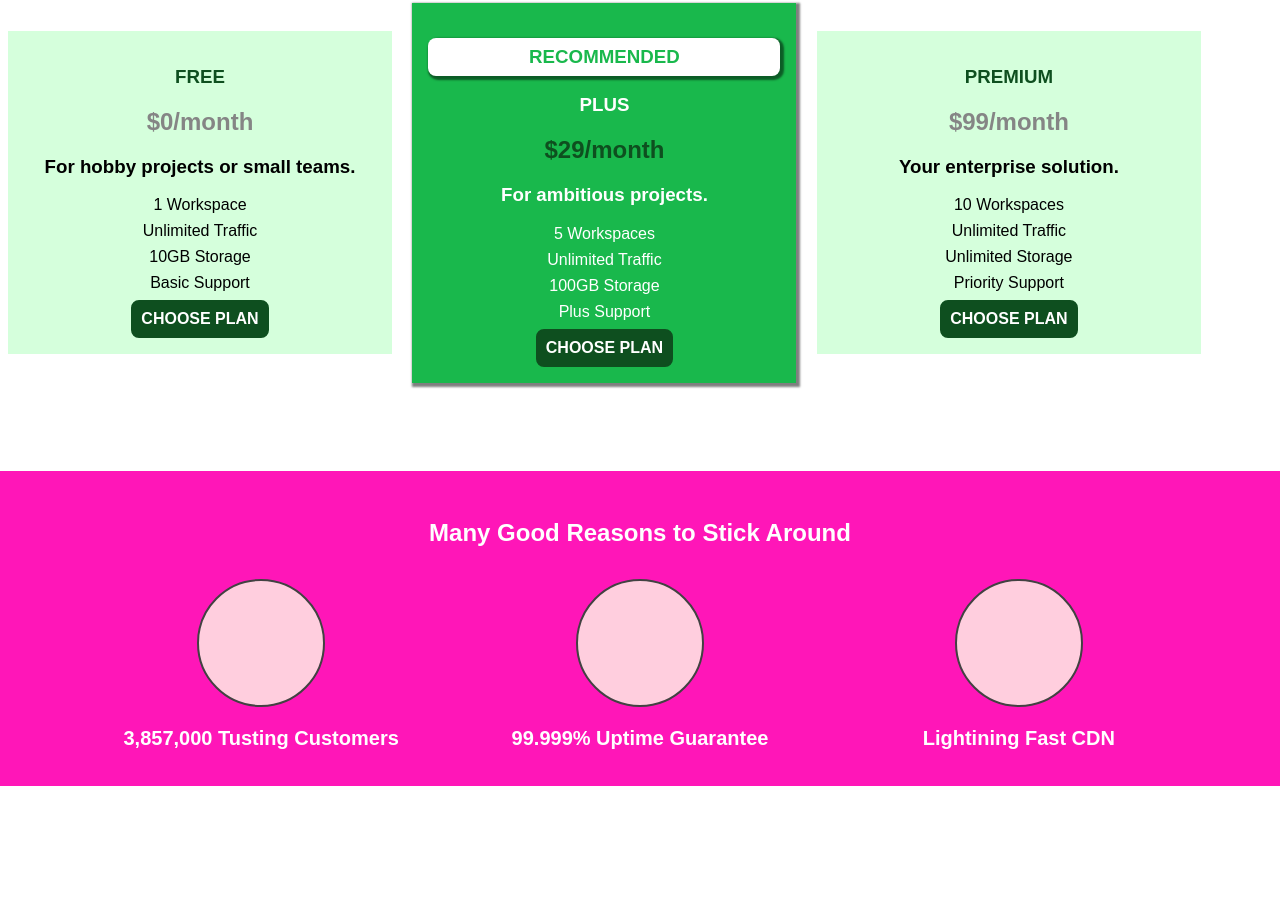
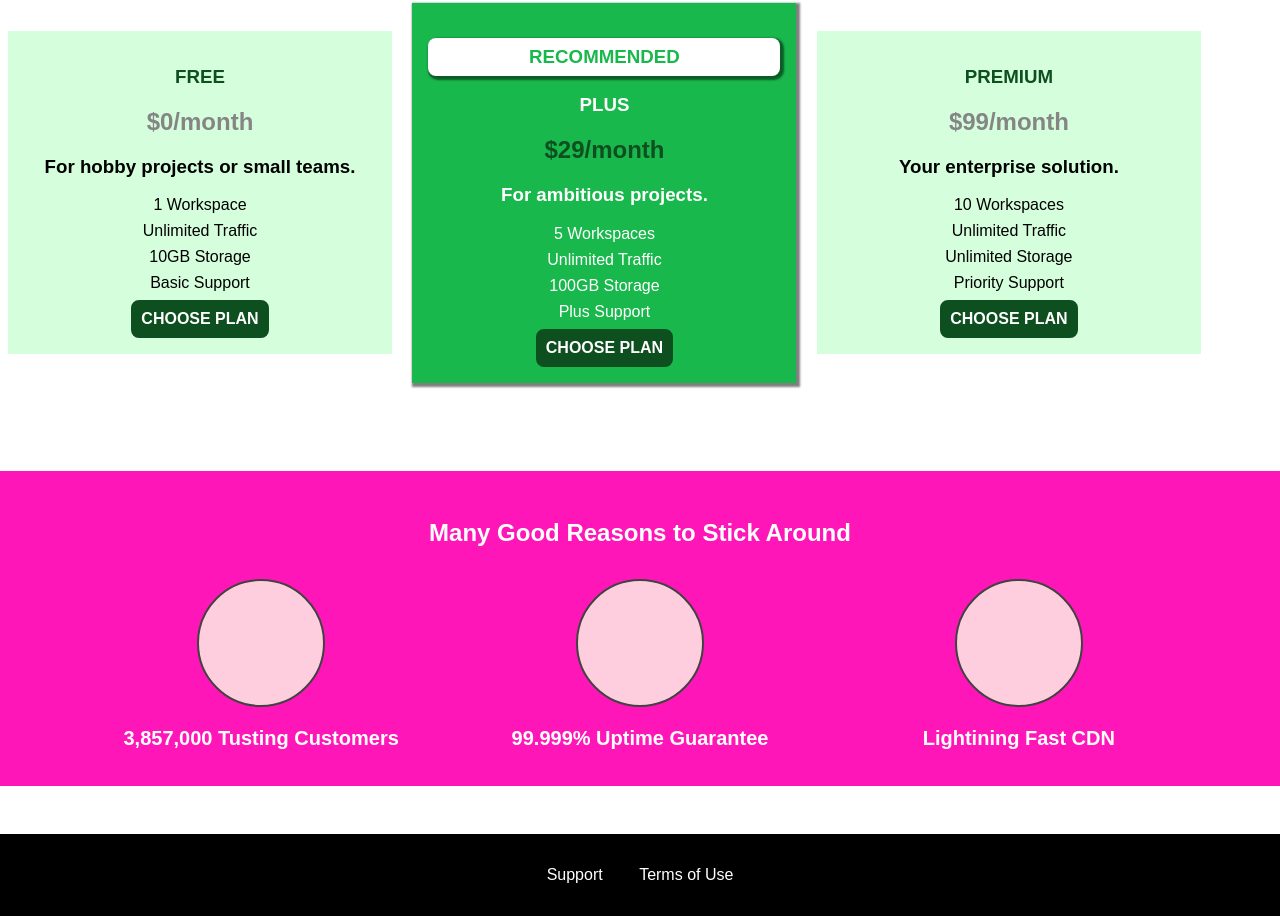
Before and after one commit to jmasone15/css-project-repo, a plain HTML site: page index.html in a window 1280 px wide. Shown: the part 643-1559 px from the top of the page. Before the commit the page ends 1429 px from the top, so only its background shows below. Drawn offline with Linux system fonts and the light colour scheme.

Commit message:
Added a footer to the page.

```diff
--- a/index.html
+++ b/index.html
@@ -110,6 +110,18 @@
             </ul>
         </section>
     </main>
+    <footer class="main-footer">
+        <nav>
+            <ul class="main-footer__links">
+                <li class="main-footer__link">
+                    <a href="#">Support</a>
+                </li>
+                <li class="main-footer__link">
+                    <a href="#">Terms of Use</a>
+                </li>
+            </ul>
+        </nav>
+    </footer>
 </body>
 
 </html>
--- a/style.css
+++ b/style.css
@@ -199,3 +199,32 @@ body {
     color: #2ddf5c;
     text-align: center;
 }
+
+.main-footer {
+    background-color: black;
+    padding: 32px;
+    margin-top: 48px;
+}
+
+.main-footer__links {
+    list-style: none;
+    margin: 0;
+    padding: 0;
+    text-align: center;
+}
+
+.main-footer__link {
+    display: inline-block;
+    margin: 0 16px;
+}
+
+.main-footer__link a {
+    color: white;
+    text-decoration: none;
+}
+
+.main-footer__link a:hover,
+.main-footer__link a:active {
+    color: #ccc;
+    text-decoration: underline;
+}
```
